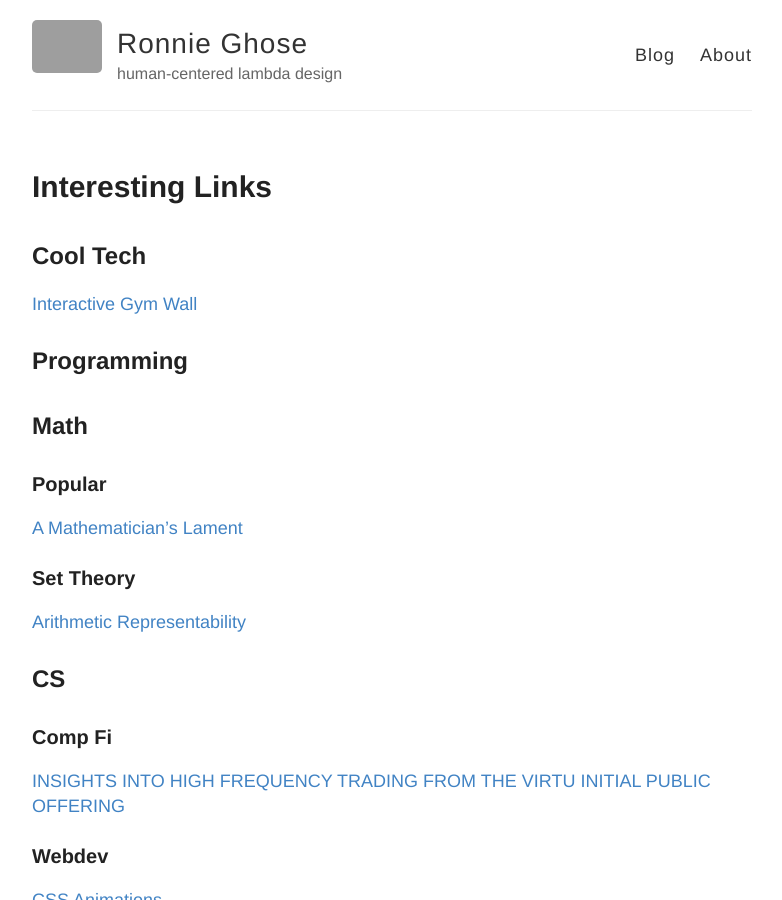
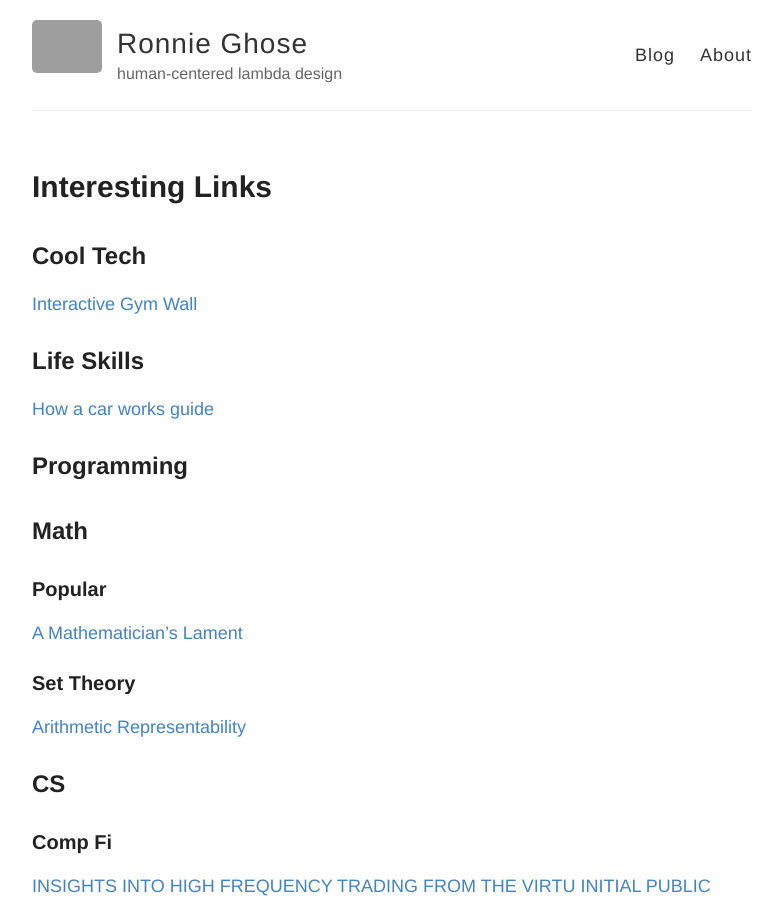
Before and after one commit to RONNCC/ronncc.github, a Jekyll site: the page built from _posts/2016-1-1-InterestingLinks.md, in a window 1280 px wide and 900 px high. Shown: the whole window, without its empty margins (248-1030 px from the left). Built offline with Jekyll 4.4.1, drawn with Linux system fonts in a browser that asks for light colours; comment, search, counter and statistics services are not loaded; grey boxes are pictures that could not be loaded.

Commit message:
Updated 2016-1-1-InterestingLinks.md

```diff
--- a/_posts/2016-1-1-InterestingLinks.md
+++ b/_posts/2016-1-1-InterestingLinks.md
@@ -14,6 +14,9 @@ title: Interesting Links
 ## Cool Tech
 
 [Interactive Gym Wall](https://i.imgur.com/76FkWuf.gifv)
+
+## Life Skills
+[How a car works guide](https://www.howacarworks.com/)
 
 
 ## Programming
```
